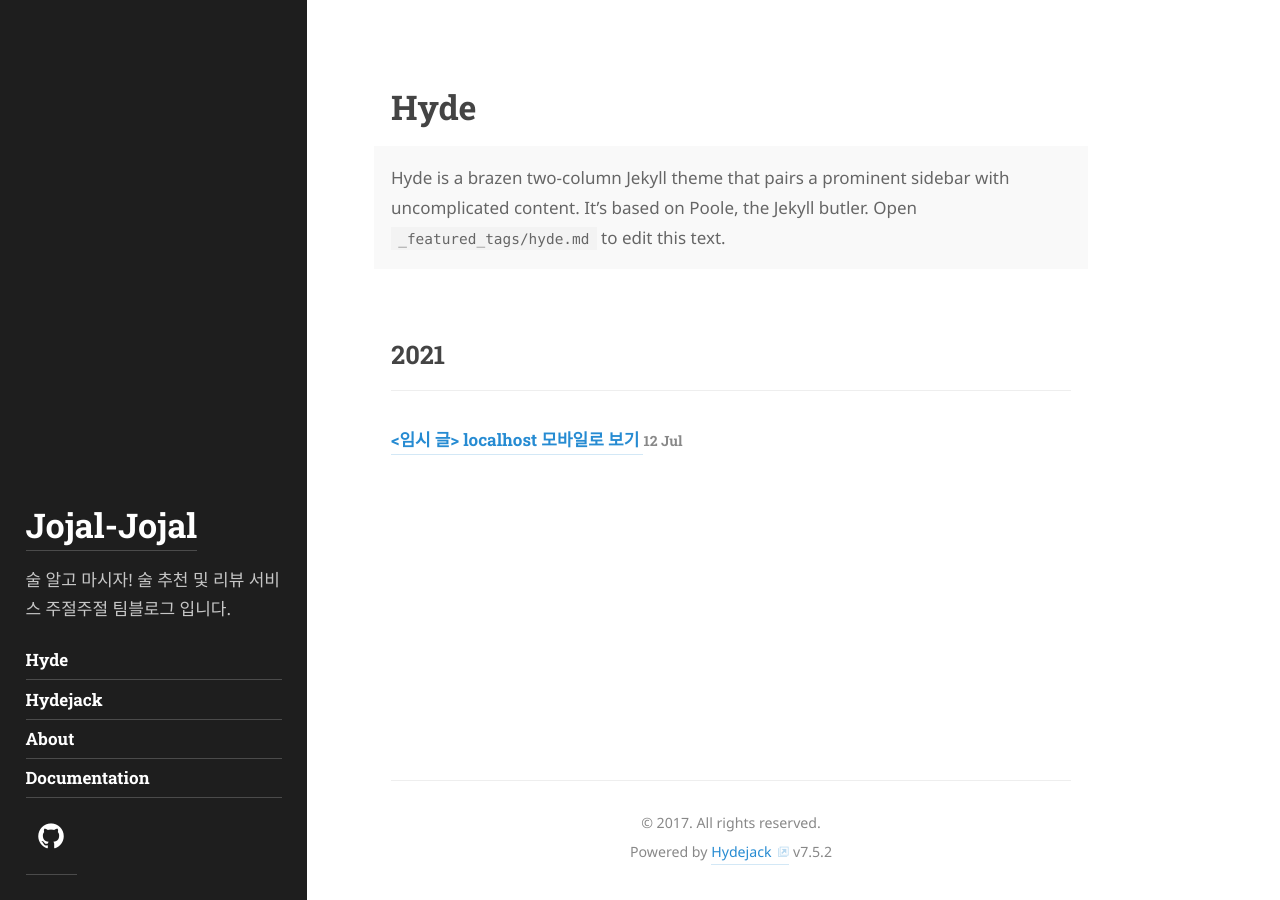
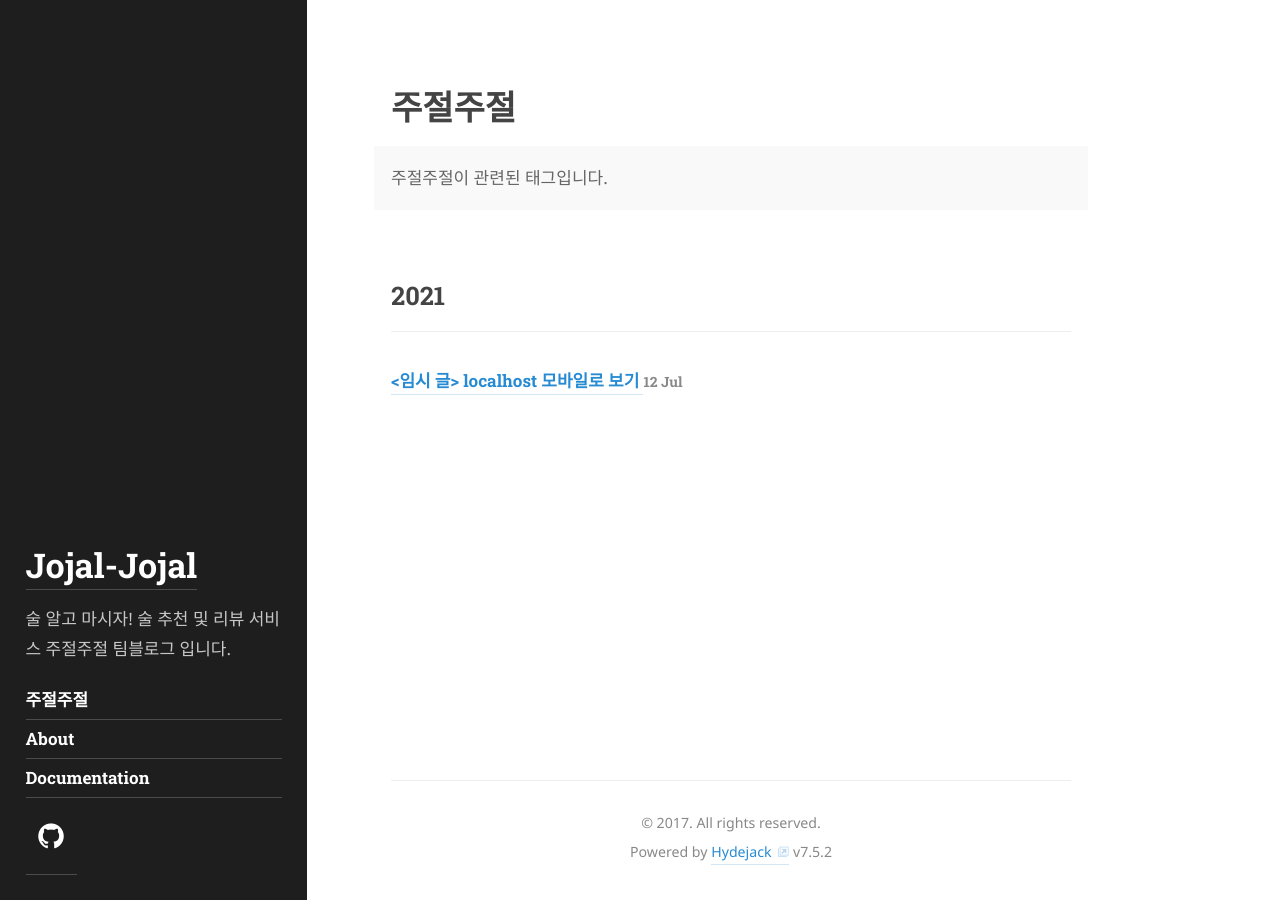
Before and after one commit to jujeol-jujeol/jujeol-jujeol.github.io, a Jekyll site: the page built from _featured_tags/hyde.md, in a window 1280 px wide. Built offline with Jekyll 4.4.1, drawn with Linux system fonts in a browser that asks for light colours; some web fonts are replaced.

Commit message:
tag setting

```diff
--- a/_featured_tags/hyde.md
+++ b/_featured_tags/hyde.md
@@ -1,15 +1,13 @@
 ---
 layout: list
-title: Hyde
-slug: hyde
+title: 주절주절
+slug: 주절주절
 menu: true
 order: 1
 description: >
-  Hyde is a brazen two-column Jekyll theme that pairs a prominent sidebar with uncomplicated content.
-  It’s based on Poole, the Jekyll butler.
-  Open `_featured_tags/hyde.md` to edit this text.
+  주절주절이 관련된 태그입니다.
 accent_color: '#268bd2'
 accent_image:
   background: '#202020'
-  overlay:    false
+  overlay: false
 ---
```
Also changed, not shown: _featured_tags/hydejack.md (deleted, +0 -12 lines), _posts/2021-07-12-임시-글-localhost-모바일로-보기.md (+1 -1 lines).
